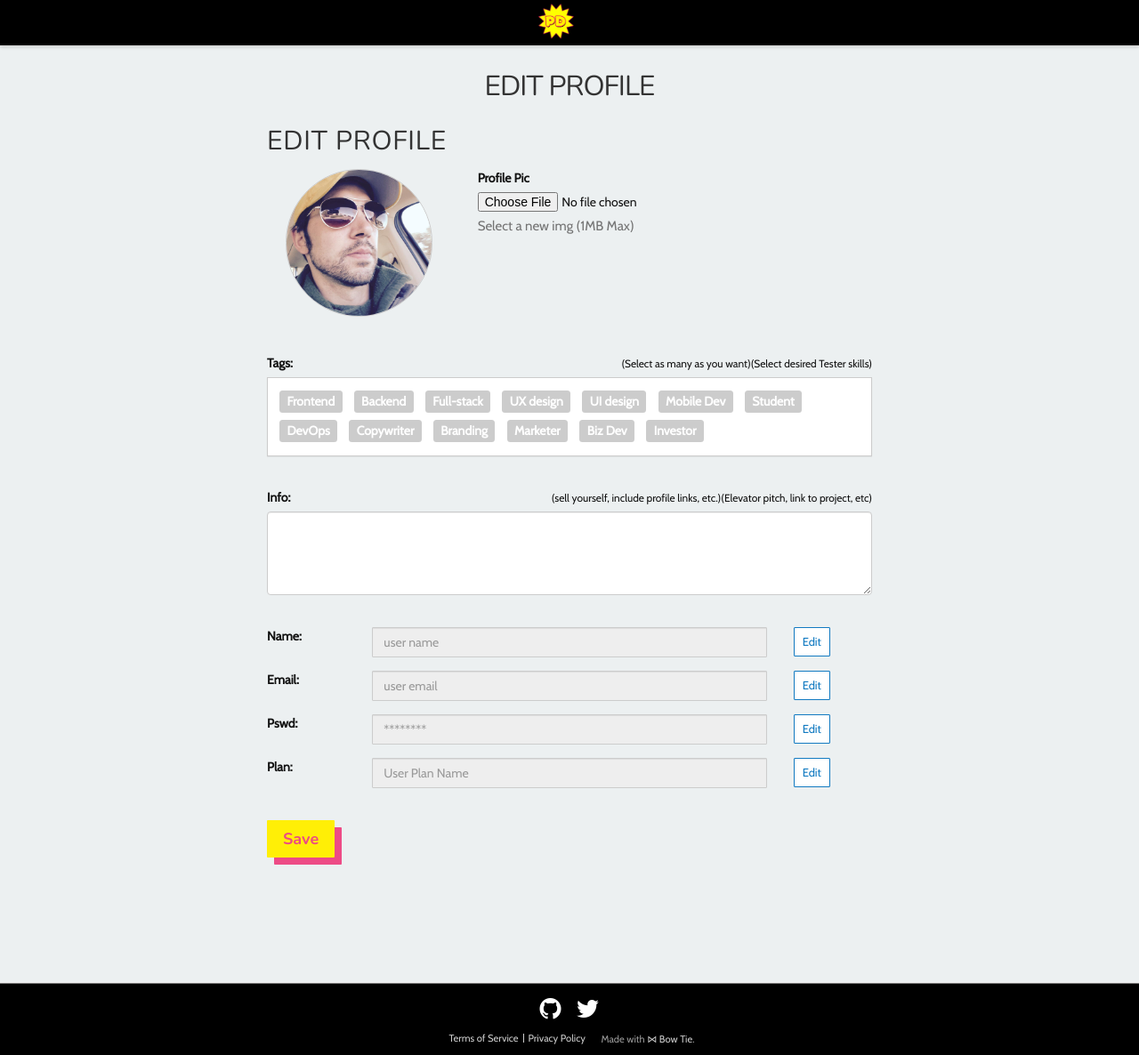
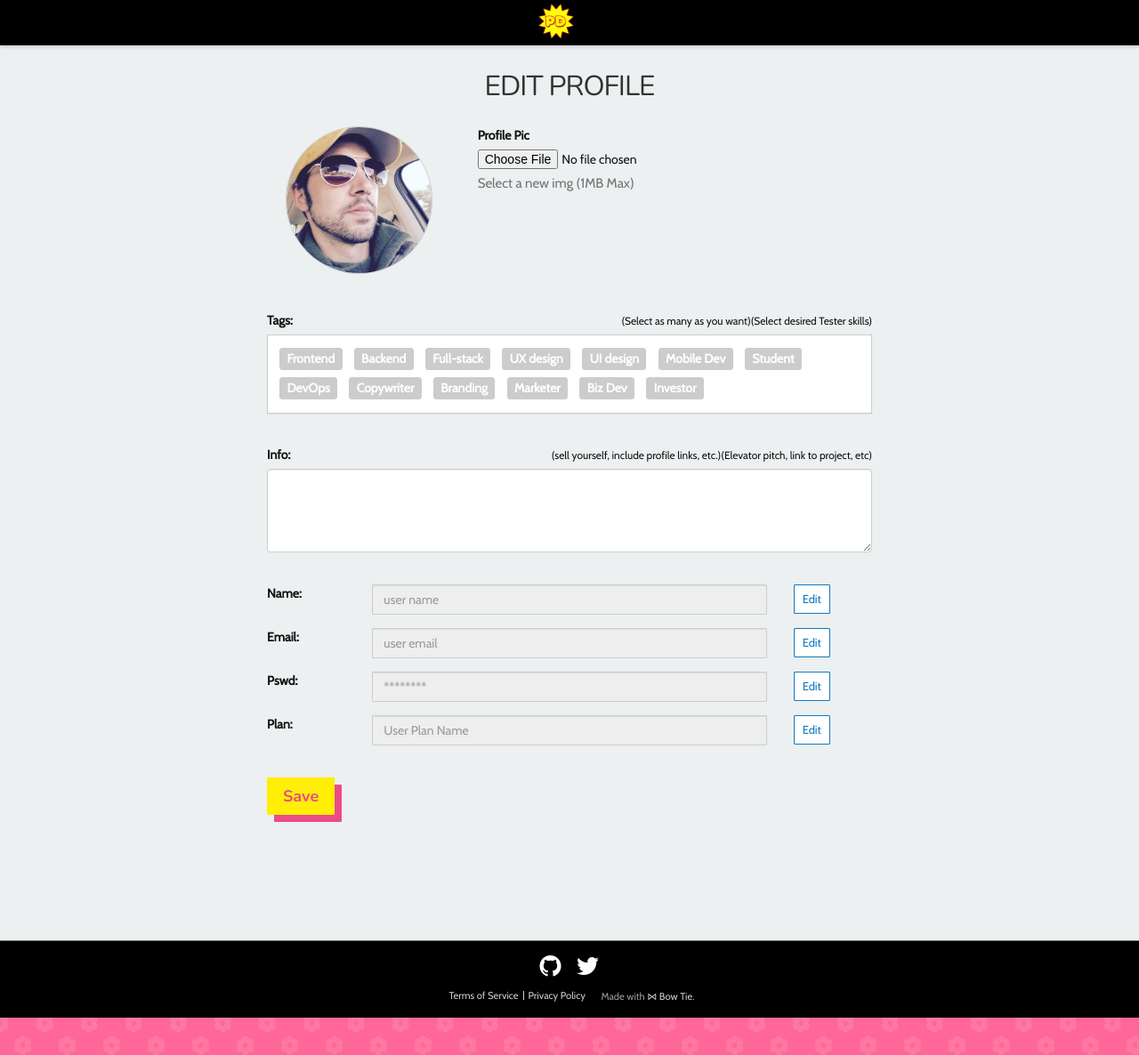
Before and after one commit to bowtie-io/promdate, a Jekyll site: the page built from account.md, in a window 1280 px wide. Shown: the whole page at 89% size. Built offline with Jekyll 4.4.1, drawn with Linux system fonts in a browser that asks for light colours.

Commit message:
remove redundant title on profile page

```diff
--- a/account.md
+++ b/account.md
@@ -5,8 +5,6 @@
 exclude_from_nav: true
 
 ---
-
-# Edit Profile
 
 
 <!-- TESTER -->
```
